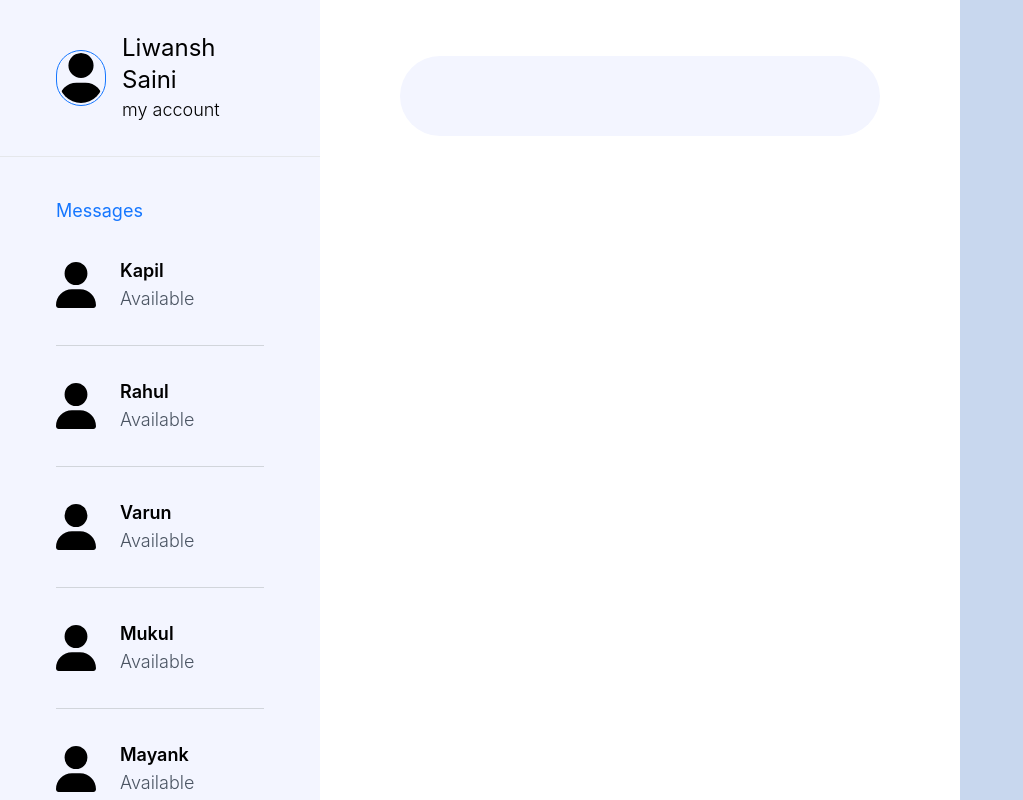
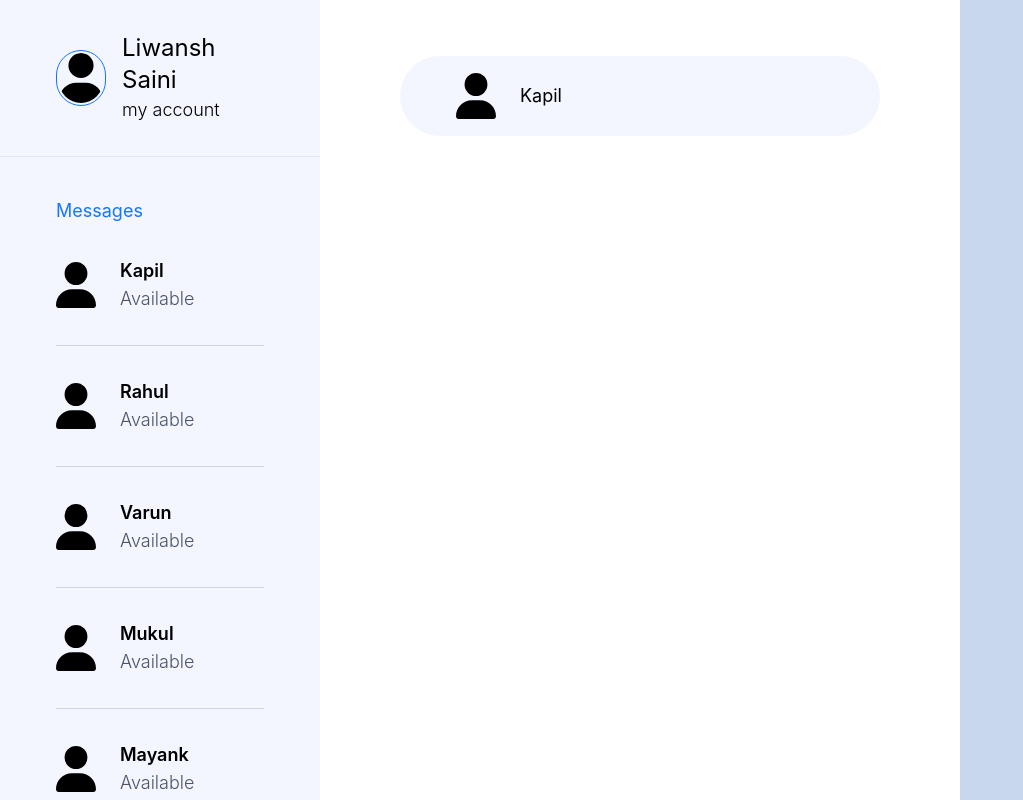
Before and after one commit to iamLiwansh/VerbiXchange, a React (Create React App) app: page / in a window 1280 px wide. Shown: the top 800 px of the page, without its empty margins (0-1023 px from the left). Built offline with nearby package versions, Linux system fonts and the light colour scheme.

Commit message:
creating chat section

```diff
--- a/src/modules/Dashboard/Index.js
+++ b/src/modules/Dashboard/Index.js
@@ -74,7 +74,10 @@ const Dashboard = () => {
         </div>
       </div>
       <div className="w-[50%] h-screen bg-white flex flex-col items-center">
-          <div className="w-[75%] bg-secondary h-[80px] mt-14 rounded-full"></div>
+          <div className="w-[75%] bg-secondary h-[80px] mt-14 rounded-full flex items-center px-14">
+            <div> <img src={Avatar} alt="user" height={40} width={40}/></div>
+            <h3  className="text-lg ml-6">Kapil</h3>
+          </div>
       </div>
       <div className="w-[25%] h-screen"></div>
     </div>
```
